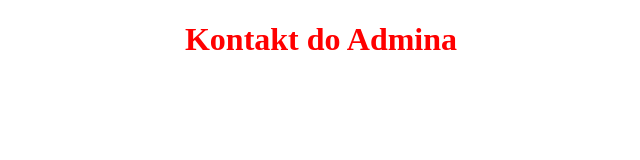
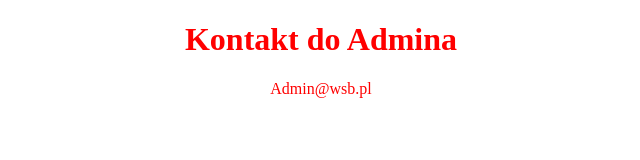
Before and after one commit to testjunior123/projekt3luty, a plain HTML site: page index.html in a window 1280 px wide. Shown: the whole page, without its empty margins (319-959 px from the left). Drawn offline with Linux system fonts and the light colour scheme.

Commit message:
added new style for admin contact

```diff
--- a/index.html
+++ b/index.html
@@ -9,6 +9,7 @@
 </head>
 <body>
     <h1>Kontakt do Admina</h1>
+    <p>Admin@wsb.pl</p>
 
 </body>
 </html>
--- a/style.css
+++ b/style.css
@@ -1,4 +1,4 @@
-h1 {
+h1,p {
      color: red;
      text-align: center;
 }
```
